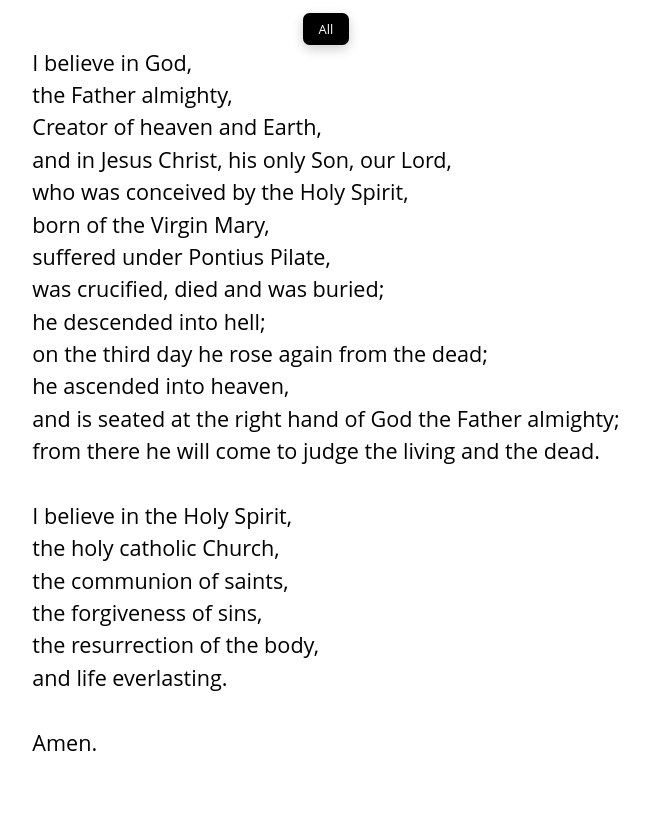
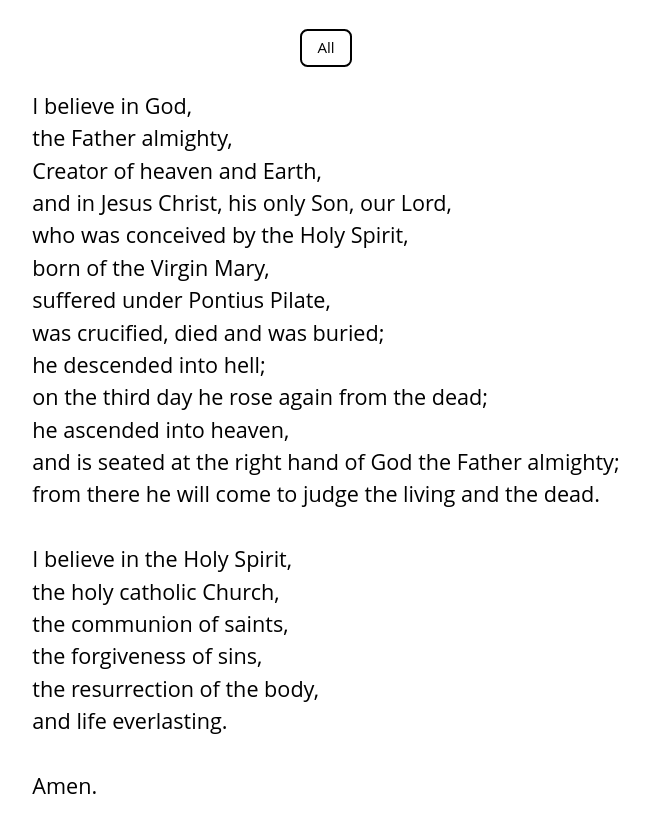
Before and after one commit to Mouzone/apostles-creed, a SvelteKit app: page / in a window 1280 px wide. Shown: the whole page, without its empty margins (314-964 px from the left). Before the commit the page ends 800 px from the top, so only its background shows below. Built offline with nearby package versions, Linux system fonts and the light colour scheme; a web font is replaced by a local one.

Commit message:
Change styling of mode button and spacing of it with the #verses element

```diff
--- a/src/routes/+page.svelte
+++ b/src/routes/+page.svelte
@@ -148,20 +148,21 @@
 		width: 3.5em;
 		height: 2.5em;
 
+		margin-top: 0.9em;
 		position: absolute;
 		top: 1em;
 
 		appearance: none;
 		border: none;
-		background-color: black;
-		color: white;
+		background-color: white;
+		color: black;
+		border: solid black 0.15em;
 		border-radius: 0.5em;
 
-		font-size: 0.6em;
-		box-shadow: 0 4px 12px rgba(0, 0, 0, 0.2);
+		font-size: 0.7em;
 	}
 	#verses {
-		margin: 2em 1em 1em 1em;
+		margin: 4em 1em 1em 1em;
 	}
 	p {
 		margin: 0;
```
